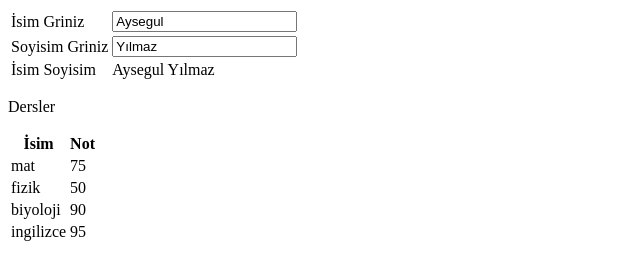
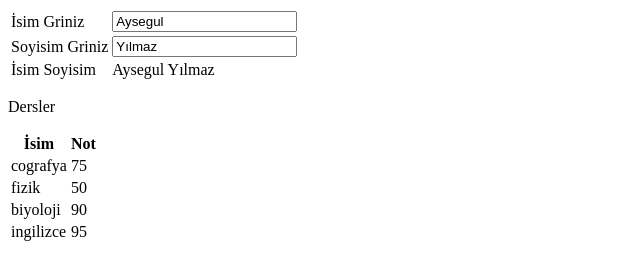
Before and after one commit to aysegulyilmaz5/Angular-JS, a plain HTML site: page index.html in a window 1280 px wide. Shown: the full height of the page, 0-640 px from the left. Drawn offline with nearby package versions, Linux system fonts and the light colour scheme.

Commit message:
Update index.html

```diff
--- a/index.html
+++ b/index.html
@@ -13,7 +13,7 @@
                 ad: 'Aysegul',
                 soyad: 'Yılmaz',
                 dersler:[
-                    { isim: 'mat', not: 75 },
+                    { isim: 'cografya', not: 75 },
                     { isim: 'fizik', not: 50 },
                     { isim: 'biyoloji', not: 90 },
                     { isim: 'ingilizce', not: 95 }
```
